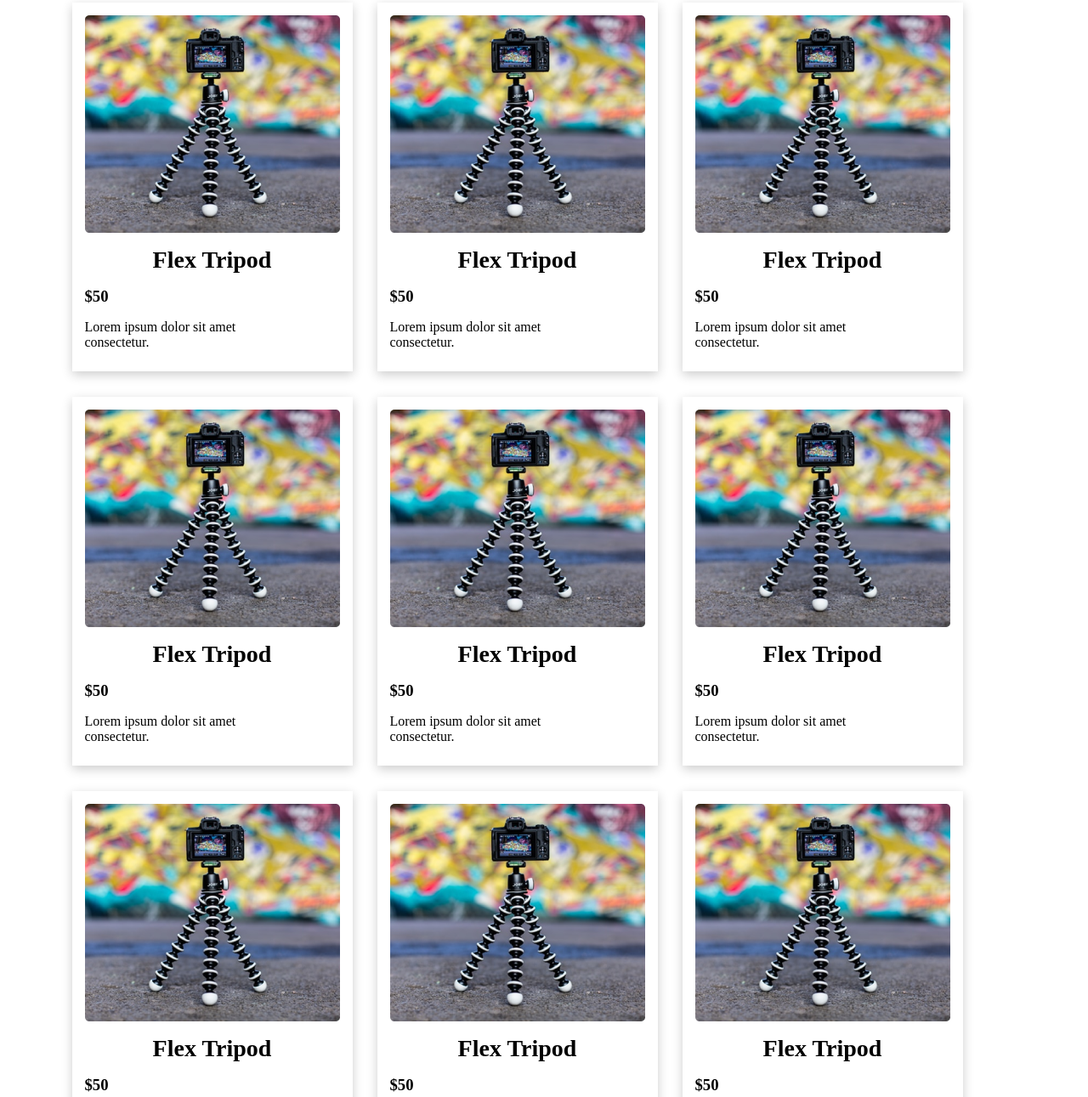
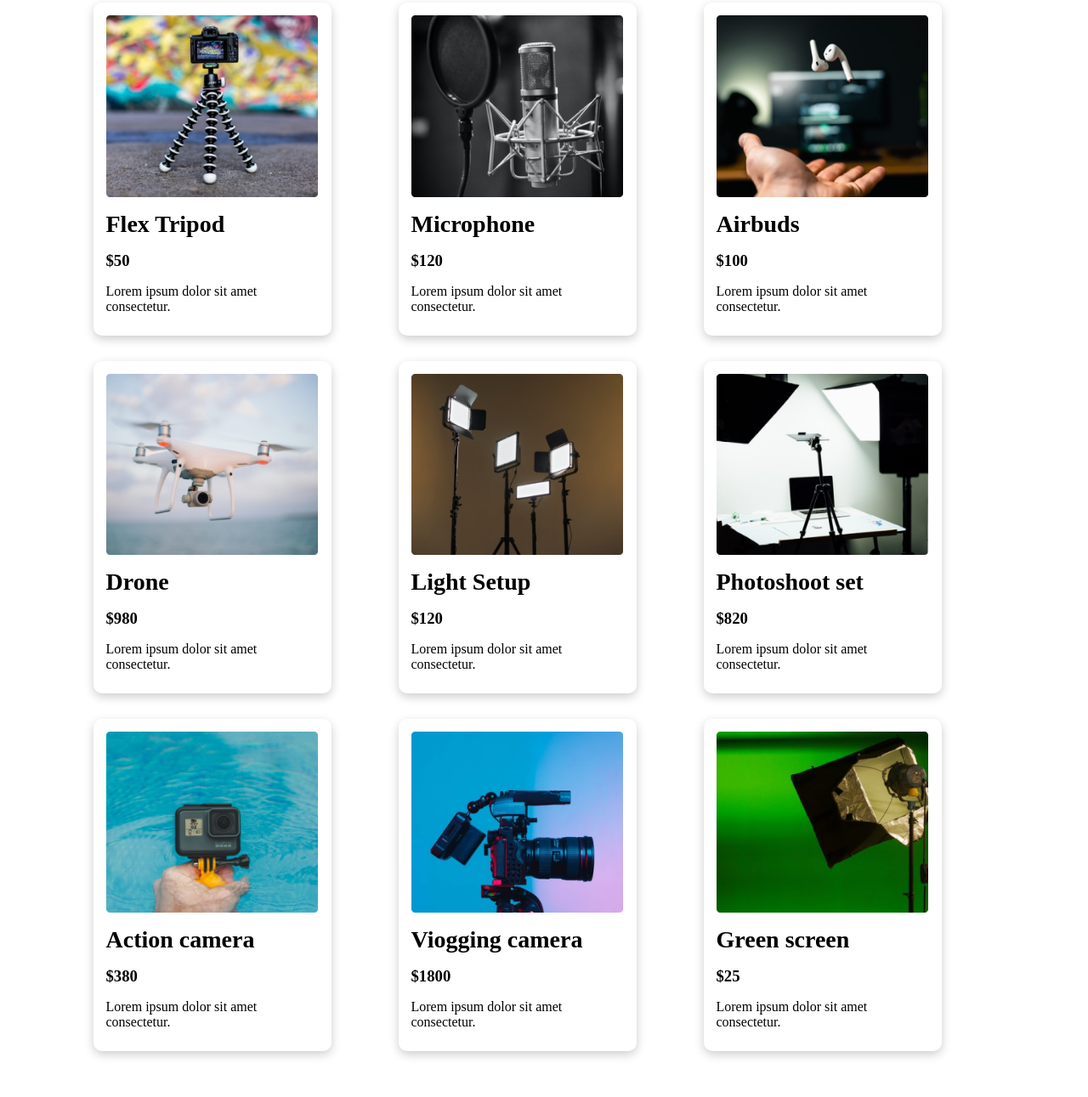
Before and after one commit to mahidehasansiyam/influencer-gear, a plain HTML site: page index.html in a window 1280 px wide. Shown: the part 863-2154 px from the top of the page at 85% size. Drawn offline with Linux system fonts and the light colour scheme.

Commit message:
all done

```diff
--- a/index.html
+++ b/index.html
@@ -63,58 +63,58 @@
 
         </div>
         <div class="card">
-          <img src="./images/tripod.png" alt="">
-          <h2>Flex Tripod</h2>
-          <h3>$50</h3>
+          <img src="./images/mic.png" alt="">
+          <h2>Microphone</h2>
+          <h3>$120</h3>
           <p>Lorem ipsum dolor sit amet consectetur.</p>
 
         </div>
         <div class="card">
-          <img src="./images/tripod.png" alt="">
-          <h2>Flex Tripod</h2>
-          <h3>$50</h3>
+          <img src="./images/airpod.png" alt="">
+          <h2>Airbuds</h2>
+          <h3>$100</h3>
           <p>Lorem ipsum dolor sit amet consectetur.</p>
 
         </div>
         <div class="card">
-          <img src="./images/tripod.png" alt="">
-          <h2>Flex Tripod</h2>
-          <h3>$50</h3>
+          <img src="./images/drone.png" alt="">
+          <h2>Drone</h2>
+          <h3>$980</h3>
           <p>Lorem ipsum dolor sit amet consectetur.</p>
 
         </div>
         <div class="card">
-          <img src="./images/tripod.png" alt="">
-          <h2>Flex Tripod</h2>
-          <h3>$50</h3>
+          <img src="./images/lights.png" alt="">
+          <h2>Light Setup</h2>
+          <h3>$120</h3>
           <p>Lorem ipsum dolor sit amet consectetur.</p>
 
         </div>
         <div class="card">
-          <img src="./images/tripod.png" alt="">
-          <h2>Flex Tripod</h2>
-          <h3>$50</h3>
+          <img src="./images/setup.png" alt="">
+          <h2>Photoshoot set</h2>
+          <h3>$820</h3>
           <p>Lorem ipsum dolor sit amet consectetur.</p>
 
         </div>
         <div class="card">
-          <img src="./images/tripod.png" alt="">
-          <h2>Flex Tripod</h2>
-          <h3>$50</h3>
+          <img src="./images/action.png" alt="">
+          <h2>Action camera</h2>
+          <h3>$380</h3>
           <p>Lorem ipsum dolor sit amet consectetur.</p>
 
         </div>
         <div class="card">
-          <img src="./images/tripod.png" alt="">
-          <h2>Flex Tripod</h2>
-          <h3>$50</h3>
+          <img src="./images/camera.png" alt="">
+          <h2>Viogging camera</h2>
+          <h3>$1800</h3>
           <p>Lorem ipsum dolor sit amet consectetur.</p>
 
         </div>
         <div class="card">
-          <img src="./images/tripod.png" alt="">
-          <h2>Flex Tripod</h2>
-          <h3>$50</h3>
+          <img src="./images/single-light.png" alt="">
+          <h2>Green screen</h2>
+          <h3>$25</h3>
           <p>Lorem ipsum dolor sit amet consectetur.</p>
 
         </div>
@@ -131,7 +131,6 @@
         <button>Join Now <i class="fa-solid fa-arrow-right fa-fade"></i></button>
       </div>
     </section>
-
   </div>
   <footer>
     <h2>Influencer products</h2>
--- a/style.css
+++ b/style.css
@@ -208,6 +208,8 @@ button {
   gap: 30px;
   margin-bottom: 30px;
   justify-items: center;
+  justify-content: center;
+  align-items: center;
 }
 .collection .box .card {
   display: flex;
@@ -217,9 +219,19 @@ button {
   gap: 16px;
   box-shadow: 0 4px 12px rgba(0, 0, 0, 0.2);
   padding: 15px;
+  border-radius: 10px;
+  max-width: 330px;
+  transition: transform .5s ease;
+}
+.collection .box .card:hover{
+  transform: scale(1.1);
+}
+.collection .box .card img{
+  max-width: 250px;
 }
 .collection .box .card h2 {
   margin-bottom: 0;
+  text-align: left;
 }
 .collection .box .card p {
   max-width: 190px;
```
